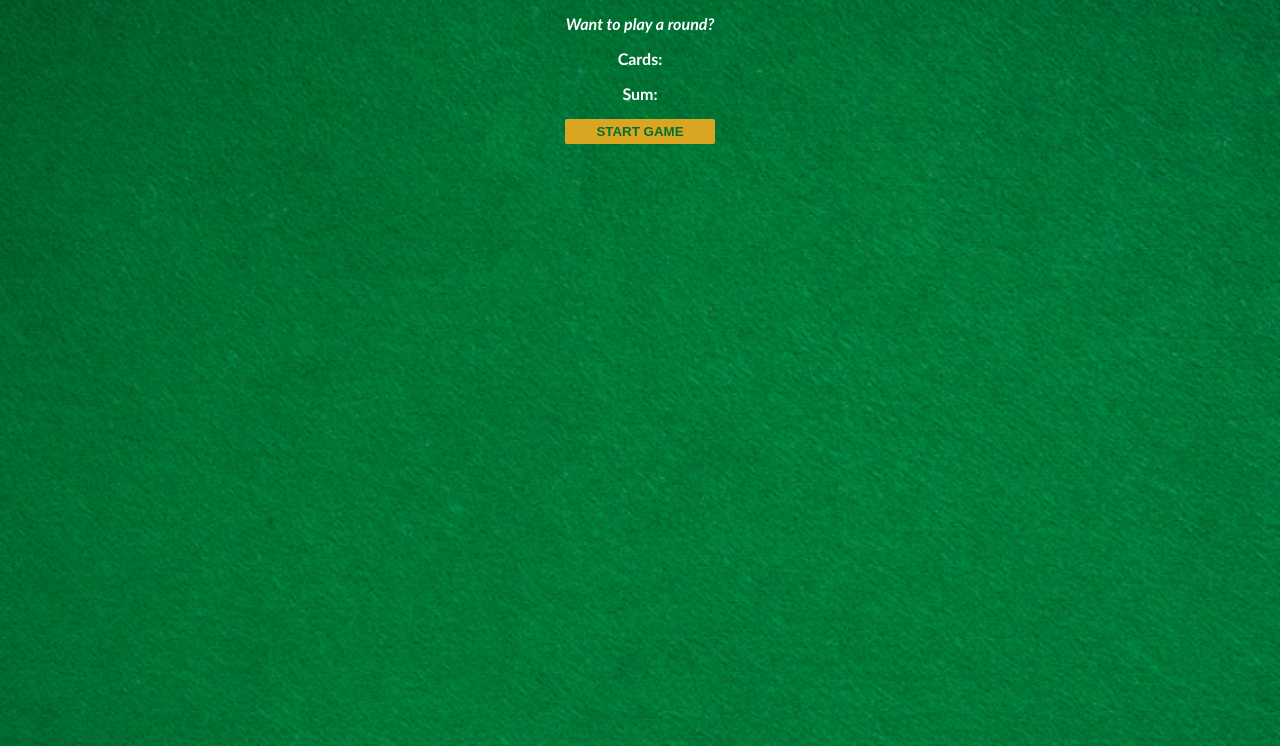
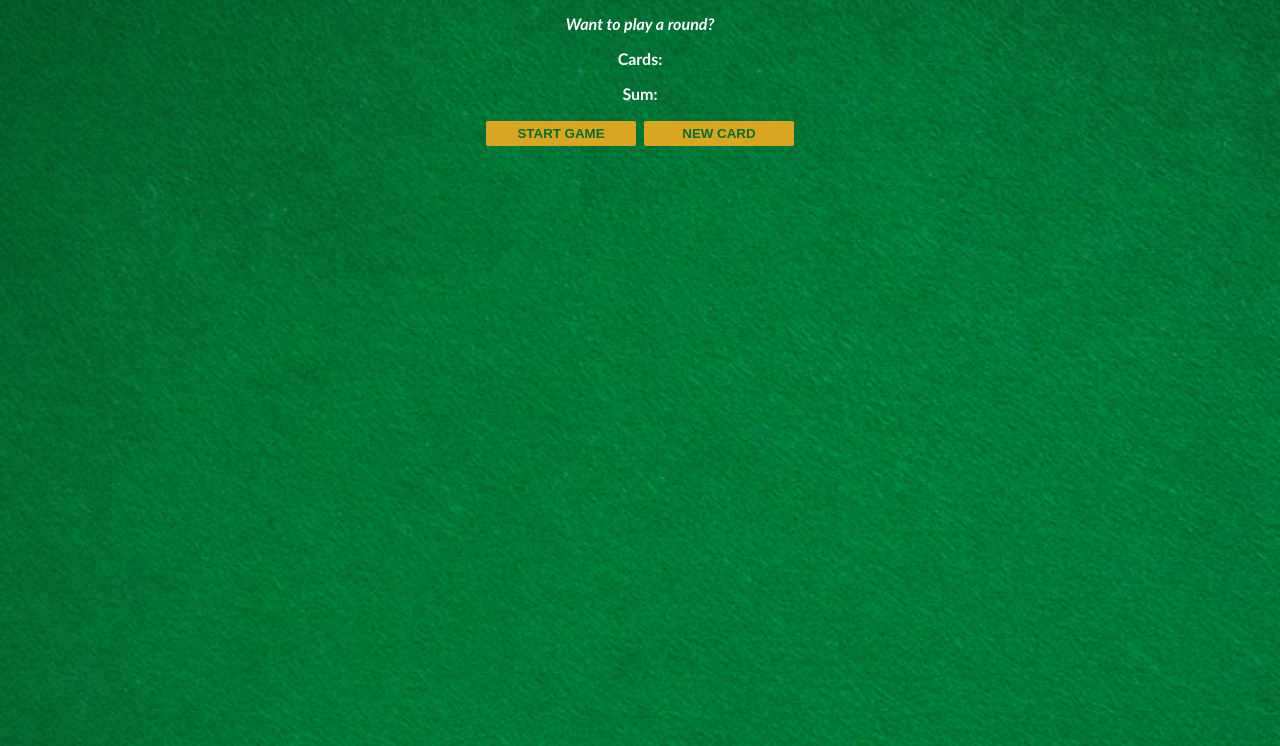
Before and after one commit to arun0404/BlackJack_Game, a plain HTML site: page index.html in a window 1280 px wide. Shown: the part 54-800 px from the top of the page. Drawn offline with Linux system fonts and the light colour scheme.

Commit message:
Added newCard button

```diff
--- a/index.css
+++ b/index.css
@@ -24,4 +24,5 @@ button {
     font-weight: bold;
     border: none;
     border-radius: 2px;
+    margin: 2px;
 }
--- a/index.html
+++ b/index.html
@@ -8,6 +8,7 @@
         <p id="cards-el">Cards:</p>
         <p id="sum-el">Sum:</p>
         <button onclick="startGame()">START GAME</button>
+        <button onclick="newCard()">NEW CARD</button>
         <script src="index.js"></script>
     </body>
 </html>
--- a/index.js
+++ b/index.js
@@ -25,3 +25,7 @@ function startGame() {
     }
     messageEl.textContent = message
 }
+
+function newCard() {
+    console.log("Drawing a new card from the deck!")
+}
```
